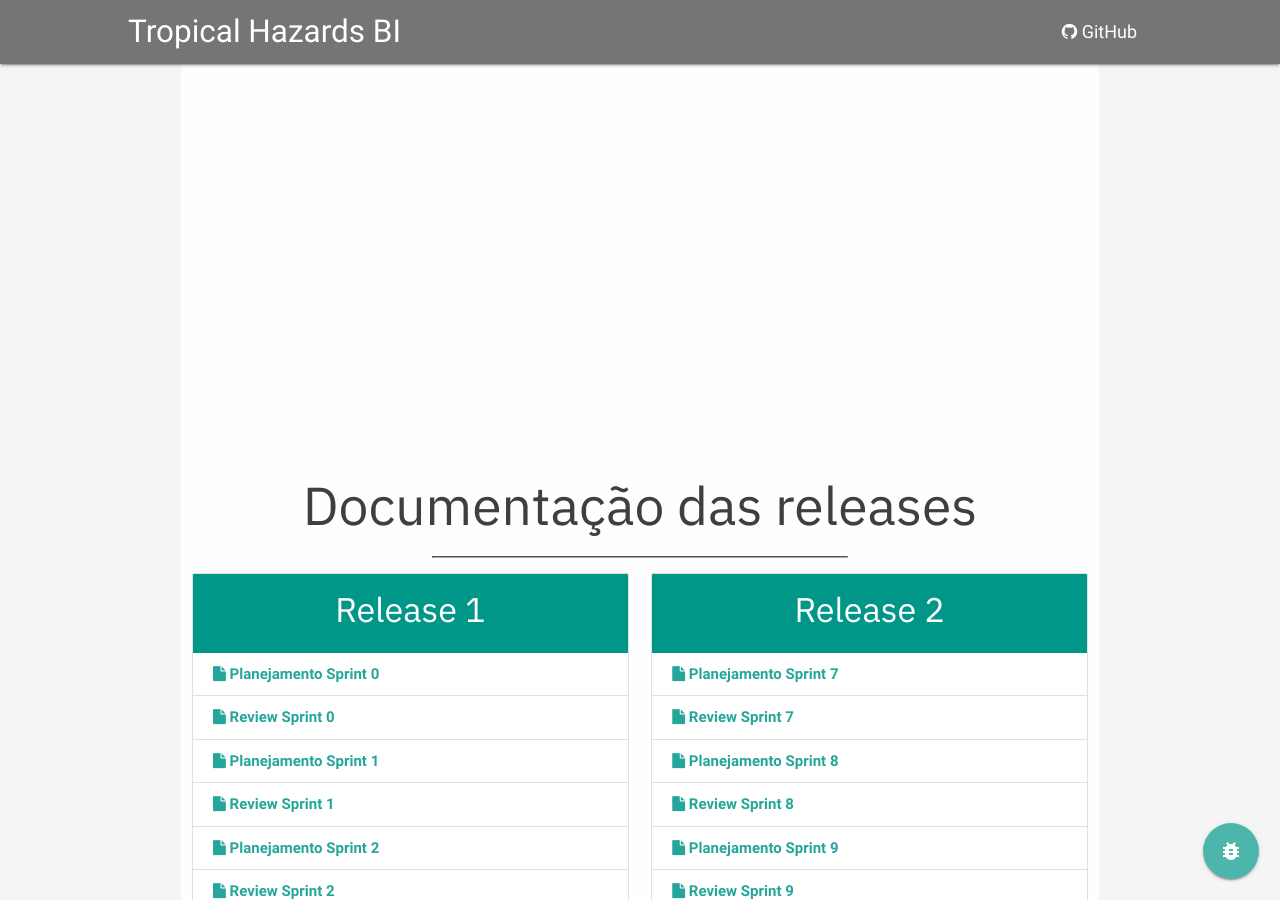
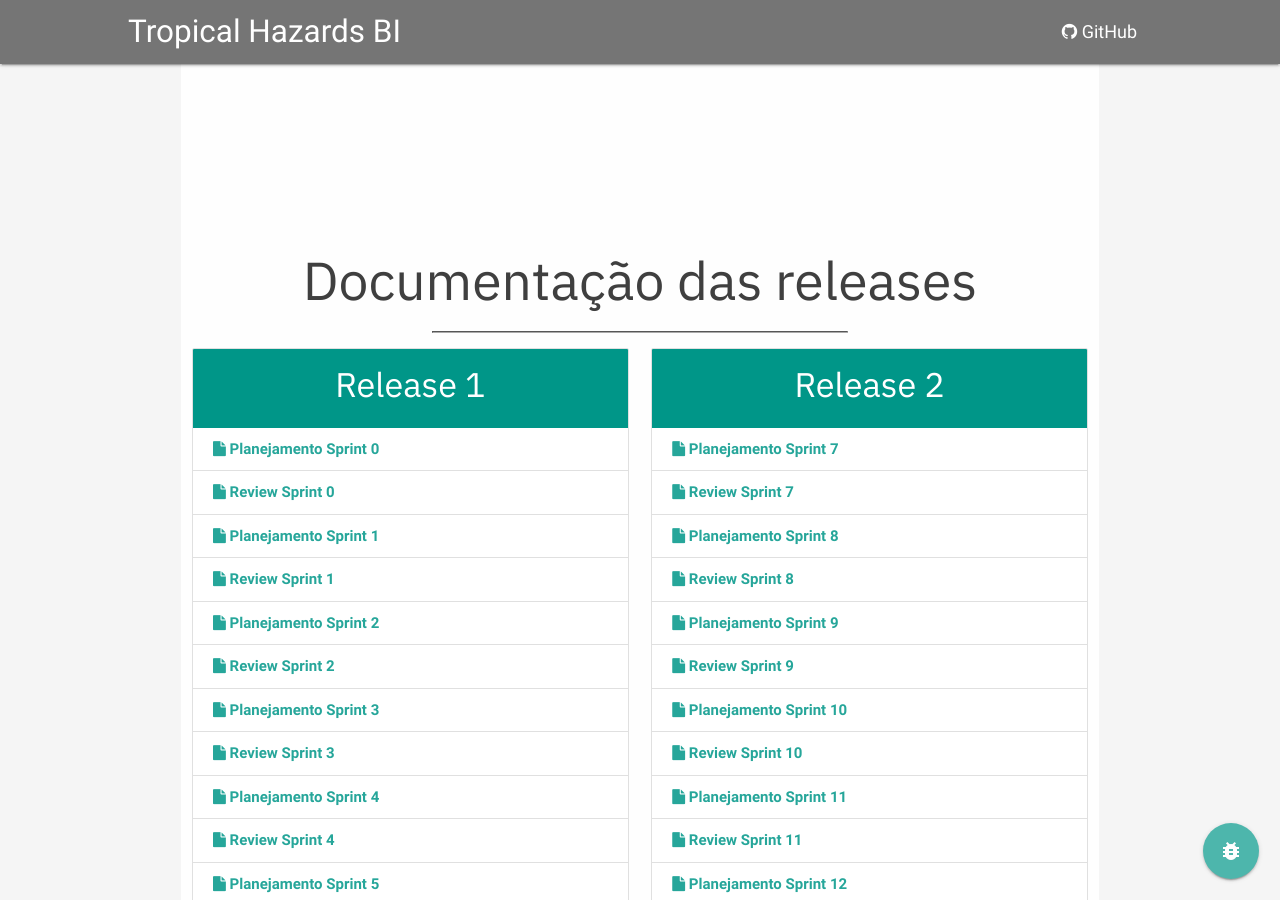
Before and after one commit to fga-eps-mds/2018.1-TropicalHazards-BI, a Jekyll site: the page docs/docsmap.html, which Jekyll copies as it is, in a window 1280 px wide and 900 px high, scrolled down 914 px. Built offline with Jekyll 4.4.1, drawn with Linux system fonts in a browser that asks for light colours.

Commit message:
[ADD] description at #explanation and fixed links [FIX] padding at docsmap

```diff
--- a/docs/css/shared.css
+++ b/docs/css/shared.css
@@ -136,7 +136,7 @@
 }
 
 #section2 {
-  padding-top: 43em;
+  padding-top: 28em;
 }
 
 
--- a/docs/docsmap.html
+++ b/docs/docsmap.html
@@ -67,10 +67,10 @@
               <!-- <a href="http://fga-gpp-mds.github.io/2018.1-TropicalHazards-BI/" class="collection-item waves-effect">
                 <span class="fa fa-file"></span>
               </a> -->
-              <a href="http://fga-gpp-mds.github.io/2018.1-TropicalHazards-BI/" class="collection-item waves-effect">
+              <a href="http://fga-gpp-mds.github.io/2018.1-TropicalHazards-BI/tap/tap" class="collection-item waves-effect">
                 <span class="fa fa-file"></span> Termo de Abertura de Projeto
               </a>
-              <a href="http://fga-gpp-mds.github.io/2018.1-TropicalHazards-BI/" class="collection-item waves-effect">
+              <a href="http://fga-gpp-mds.github.io/2018.1-TropicalHazards-BI/eap/" class="collection-item waves-effect">
                 <span class="fa fa-file"></span> Estrutura Analítica de Projeto
               </a>
             </div>
--- a/docs/index.html
+++ b/docs/index.html
@@ -60,7 +60,9 @@
   <div class="container">
     <div class="row marginate hoverable selection valign-wrapper" id="explanation">
       <div class="col s12 m7">
-        Lorem ipsum dolor sit amet consectetur adipisicing elit. Voluptatem aspernatur maxime repudiandae itaque inventore. Mollitia quibusdam dicta eos temporibus obcaecati iure aliquam architecto porro cum dignissimos? Necessitatibus distinctio explicabo repellat!
+         O Tropical Hazards BI é um sistema de Observatório de Dados direcionado para pesquisadores e profissionais de saúde do Núcleo
+        de Medicina Tropical (NMT) da Universidade de Brasília (UNB) que visa atender à necessidade de visualização de dados dos
+        seus diferentes projetos em uma mesma plataforma.
       </div>
       <div class="col m5 hide-on-small-only">
         <img src="http://via.placeholder.com/430x430" alt="placeholder" class="responsive-img">
```
